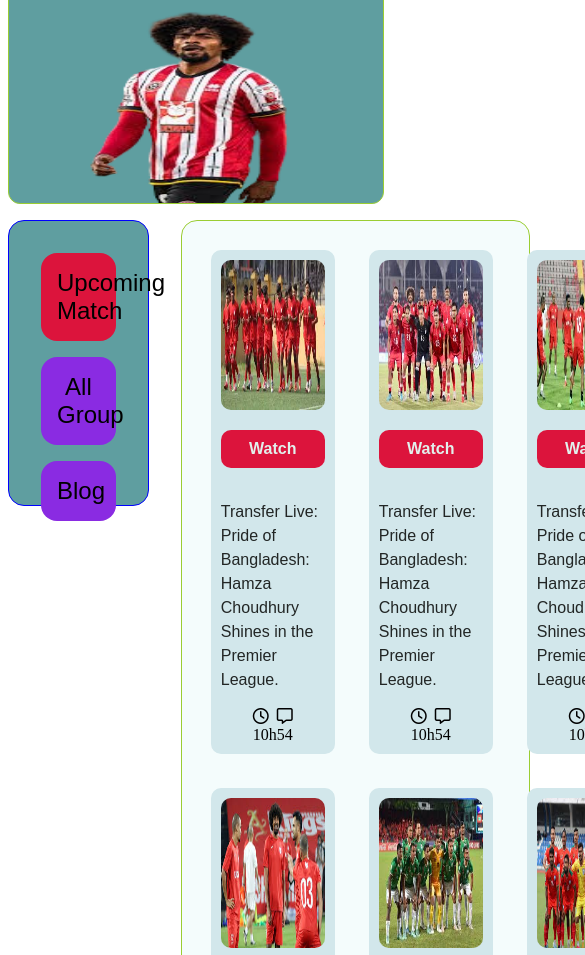
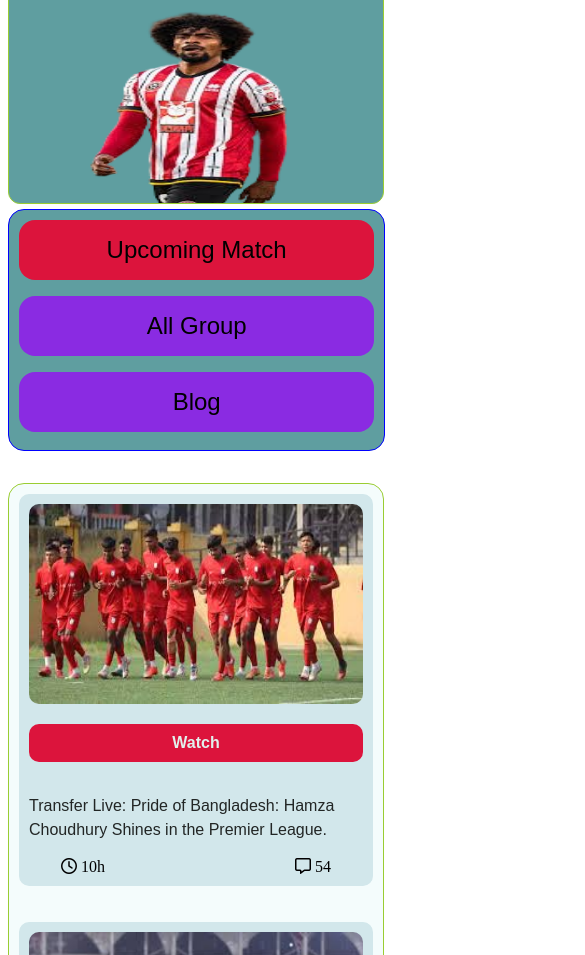
Before and after one commit to shouravhasanshurjo8201/world-cup-tournament-project, a plain HTML site: page index.html in a window 390 px wide. Shown: the part 444-1399 px from the top of the page, 585 px wide, since content can reach past the window. Drawn offline with Linux system fonts and the light colour scheme.

Commit message:
media screen main section add

```diff
--- a/style.css
+++ b/style.css
@@ -206,6 +206,35 @@ footer{
     }
     /* header section end */
 
+    /* main section start */
+    main{
+        max-width: 550px;
+        margin: 5px auto;
+    }
+
+.Chelsea-section{
+    flex-direction: column;
+}
+.Chelsea-section-1{
+    width: 95%;
+    padding: 10px 10px;
+    height: 220px;
+}
+.Chelsea-section-2{
+    padding: 0px;
+    width: 100%;
+    gap: 1rem;
+    grid-template-columns: repeat(1, 1fr);
+}
+.Chelsea-section-2 .Chelsea-section-card{
+    margin: 10px;
+    padding: 10px;
+}
+.Chelsea-section-2 .Chelsea-section-card img{
+    width: 100%;
+    height: 200px;
+}
+/* main section End */
 
 
 }
```
